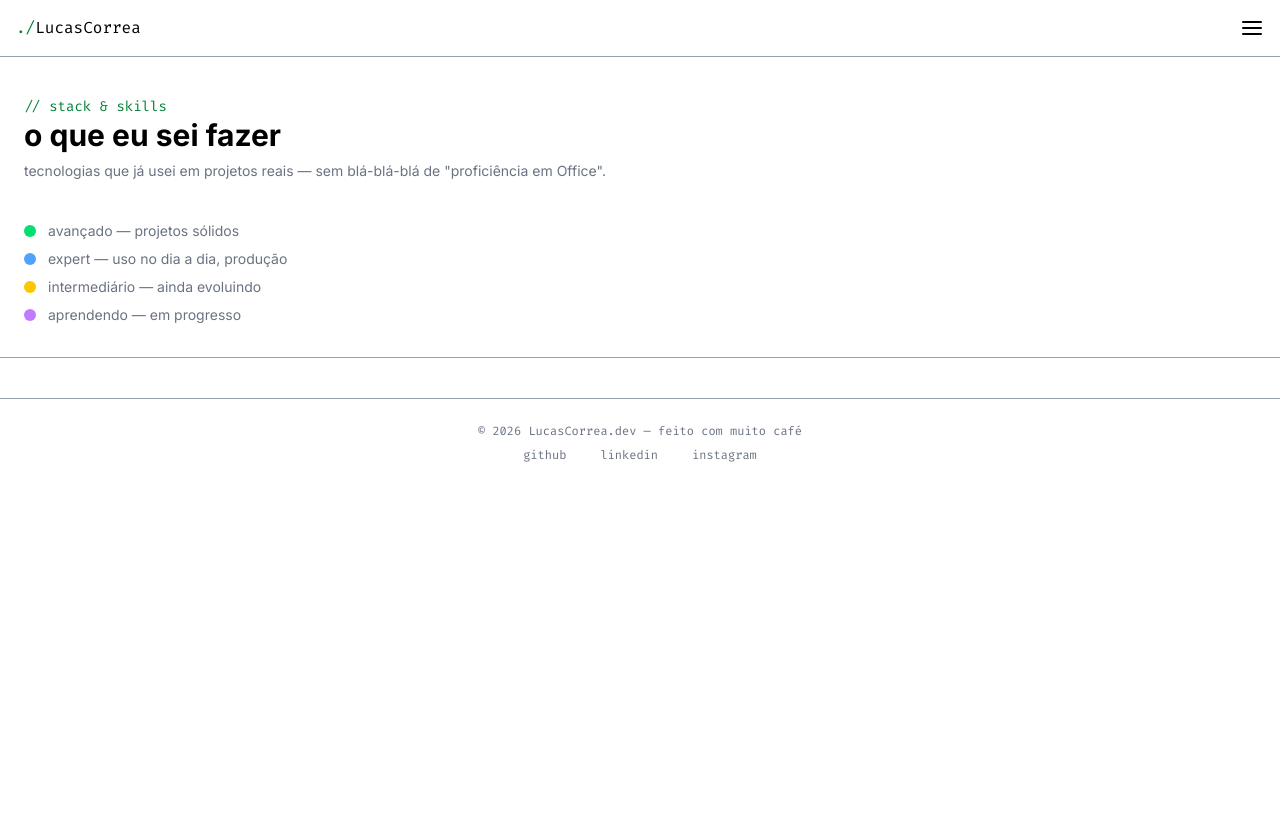
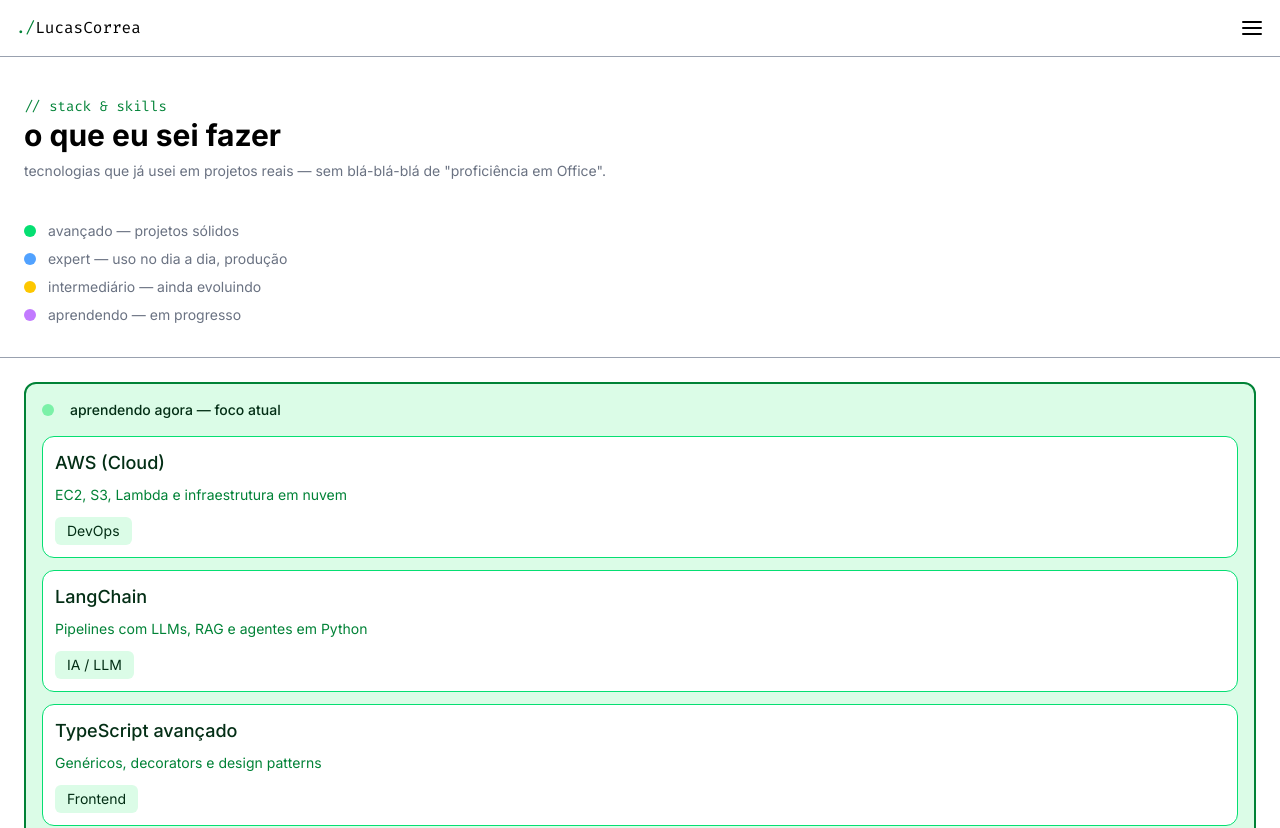
Before and after one commit to lucascorr-eng/portfolio-dev, a React (Vite) app in the folder portfolio-dev/: page / in a window 1280 px wide. Shown: the top 828 px of the page. Before the commit the page ends 800 px from the top, so only its background shows below. Built offline with nearby package versions, Linux system fonts and the light colour scheme.

Commit message:
structure of Learning - Skills

```diff
--- a/portfolio-dev/src/sections/home/HeroSection.jsx
+++ b/portfolio-dev/src/sections/home/HeroSection.jsx
@@ -3,7 +3,7 @@ import DividerLine from "../../components/ui/dividerLine";
 function HeroSection() {
   return (
     <>
-      <div className="font-inter  text-sm px-6">
+      <div className="font-inter text-sm px-6">
         <div className="bg-green-100 font-firaCode text-xs font-medium text-green-700 rounded-2xl inline-flex  items-center gap-2 px-4 py-1 mb-5">
           <span className="h-2 w-2 bg-green-700 rounded-full "></span>
           <p>disponível para trabalho</p>
--- a/portfolio-dev/src/sections/skills/SkillsLearningSection.jsx
+++ b/portfolio-dev/src/sections/skills/SkillsLearningSection.jsx
@@ -1,5 +1,34 @@
 function SkillsLearningSection() {
-  return <section></section>;
+  return (
+    <>
+      <div className="font-inter text-sm text-green-950 p-6 ">
+        <div className="border-2 border-green-700  rounded-xl p-4 bg-green-100">
+          <div className="flex items-center gap-4 mb-4">
+            <div className="h-3 w-3 rounded-full bg-green-300"></div>
+            <p className="font-medium">aprendendo agora — foco atual</p>
+          </div>
+
+          <div className="grid gap-3">
+            <div className="grid  border border-green-400 bg-white rounded-xl p-3">
+              <p className="text-lg font-medium">AWS (Cloud)</p>
+              <p className="text-green-700 mt-2">EC2, S3, Lambda e infraestrutura em nuvem</p>
+              <span className=" rounded-md bg-green-100 py-1 px-3 w-max mt-3">DevOps</span>
+            </div>
+            <div className="grid  border border-green-400 bg-white rounded-xl p-3">
+              <p className="text-lg font-medium">LangChain</p>
+              <p className="text-green-700 mt-2">Pipelines com LLMs, RAG e agentes em Python</p>
+              <span className=" rounded-md bg-green-100 py-1 px-3 w-max mt-3">IA / LLM</span>
+            </div>
+            <div className="grid  border border-green-400 bg-white rounded-xl p-3">
+              <p className="text-lg font-medium">TypeScript avançado</p>
+              <p className="text-green-700 mt-2">Genéricos, decorators e design patterns</p>
+              <span className=" rounded-md bg-green-100 py-1 px-3 w-max mt-3">Frontend</span>
+            </div>
+          </div>
+        </div>
+      </div>
+    </>
+  );
 }
 
 export default SkillsLearningSection;
```
